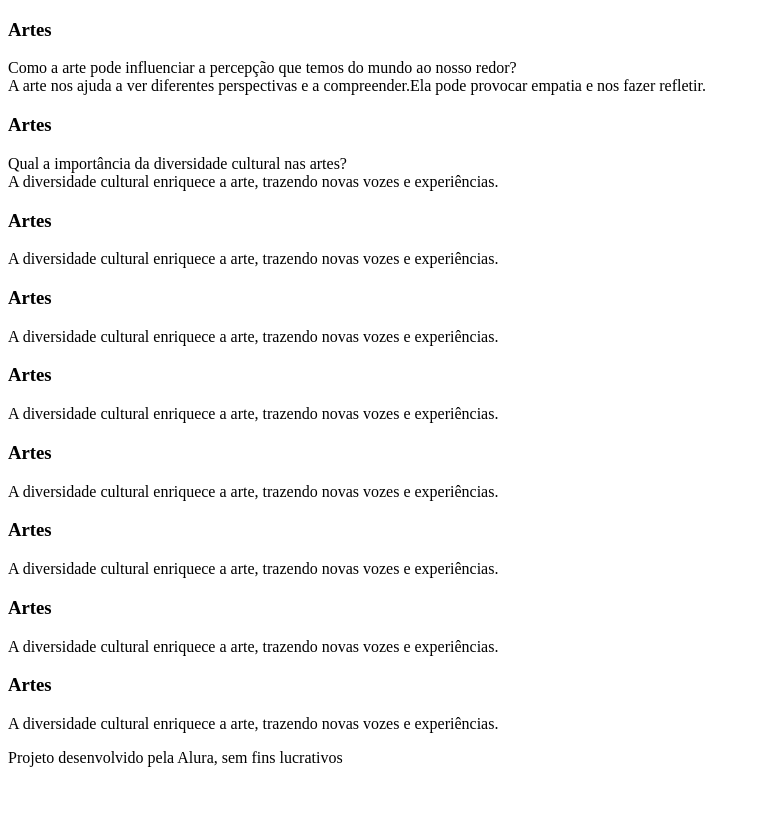
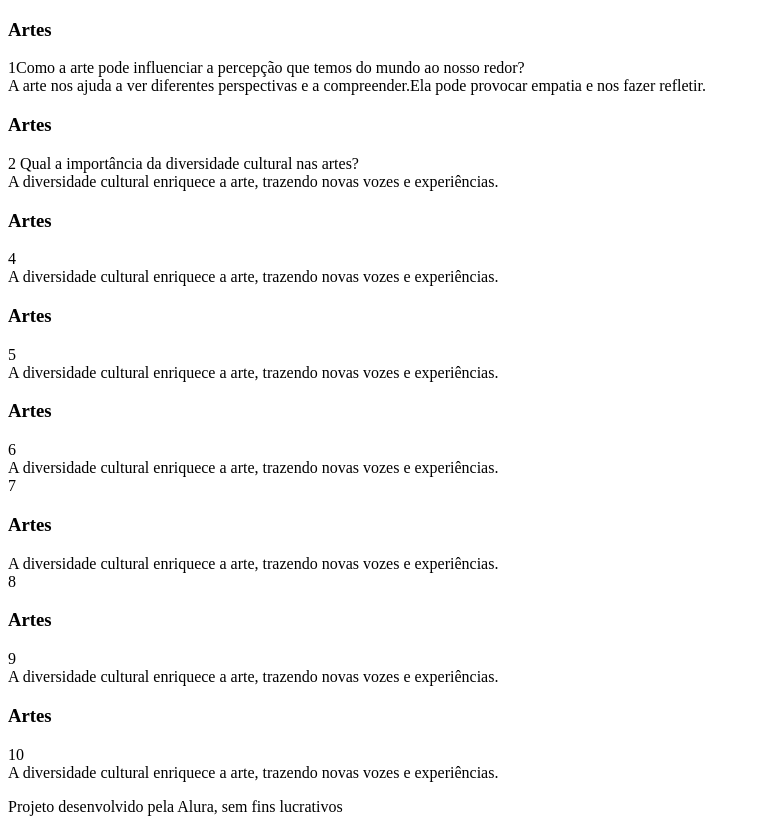
Before and after one commit to pamonhadoc3/FLASHCARD_, a plain HTML site: page index.html in a window 1280 px wide. Shown: the whole page, without its empty margins (0-760 px from the left). Before the commit the page ends 800 px from the top, so only its background shows below. Drawn offline with Linux system fonts and the light colour scheme.

Commit message:
perguntas

```diff
--- a/index.html
+++ b/index.html
@@ -14,7 +14,7 @@
                 <div class="cartao__conteudo">
                     <h3>Artes</h3>
                     <div class="cartao__conteudo__pergunta">
-                        Como a arte pode influenciar a percepção que temos do mundo ao nosso redor?
+                        1Como a arte pode influenciar a percepção que temos do mundo ao nosso redor?
                     </div>
                     <div class="cartao__conteudo__resposta"></div>
                     A arte nos ajuda a ver diferentes perspectivas e a compreender.Ela pode provocar empatia e nos fazer
@@ -26,7 +26,7 @@
             <div class="cartao__conteudo">
                 <h3>Artes</h3>
                 <div class="cartao__conteudo__pergunta">
-                    Qual a importância da diversidade cultural nas artes?
+                   2 Qual a importância da diversidade cultural nas artes?
                 </div>
                 <div class="cartao__conteudo__resposta"></div>
                 A diversidade cultural enriquece a arte, trazendo novas vozes e experiências.
@@ -37,7 +37,7 @@
             <div class="cartao__conteudo">
                 <h3>Artes</h3>
                 <div class="cartao__conteudo__pergunta">
-
+                 4
                 </div>
                 <div class="cartao__conteudo__resposta"></div>
                 A diversidade cultural enriquece a arte, trazendo novas vozes e experiências.
@@ -48,7 +48,7 @@
             <div class="cartao__conteudo">
                 <h3>Artes</h3>
                 <div class="cartao__conteudo__pergunta">
-
+               5
                 </div>
                 <div class="cartao__conteudo__resposta"></div>
                 A diversidade cultural enriquece a arte, trazendo novas vozes e experiências.
@@ -59,7 +59,29 @@
             <div class="cartao__conteudo">
                 <h3>Artes</h3>
                 <div class="cartao__conteudo__pergunta">
+                 6
+                </div>
+                <div class="cartao__conteudo__resposta"></div>
+                A diversidade cultural enriquece a arte, trazendo novas vozes e experiências.
+            </div>
+        </article>
+7
+        <article class="cartao">
+            <div class="cartao__conteudo">
+                <h3>Artes</h3>
+                <div class="cartao__conteudo__pergunta">
 
+                </div>
+                <div class="cartao__conteudo__resposta"></div>
+                A diversidade cultural enriquece a arte, trazendo novas vozes e experiências.
+            </div>
+        </article>
+8
+        <article class="cartao">
+            <div class="cartao__conteudo">
+                <h3>Artes</h3>
+                <div class="cartao__conteudo__pergunta">
+                9
                 </div>
                 <div class="cartao__conteudo__resposta"></div>
                 A diversidade cultural enriquece a arte, trazendo novas vozes e experiências.
@@ -70,40 +92,7 @@
             <div class="cartao__conteudo">
                 <h3>Artes</h3>
                 <div class="cartao__conteudo__pergunta">
-
-                </div>
-                <div class="cartao__conteudo__resposta"></div>
-                A diversidade cultural enriquece a arte, trazendo novas vozes e experiências.
-            </div>
-        </article>
-
-        <article class="cartao">
-            <div class="cartao__conteudo">
-                <h3>Artes</h3>
-                <div class="cartao__conteudo__pergunta">
-
-                </div>
-                <div class="cartao__conteudo__resposta"></div>
-                A diversidade cultural enriquece a arte, trazendo novas vozes e experiências.
-            </div>
-        </article>
-
-        <article class="cartao">
-            <div class="cartao__conteudo">
-                <h3>Artes</h3>
-                <div class="cartao__conteudo__pergunta">
-
-                </div>
-                <div class="cartao__conteudo__resposta"></div>
-                A diversidade cultural enriquece a arte, trazendo novas vozes e experiências.
-            </div>
-        </article>
-
-        <article class="cartao"></article>
-            <div class="cartao__conteudo">
-                <h3>Artes</h3>
-                <div class="cartao__conteudo__pergunta">
-
+                  10
                 </div>
                 <div class="cartao__conteudo__resposta"></div>
                 A diversidade cultural enriquece a arte, trazendo novas vozes e experiências.
```
